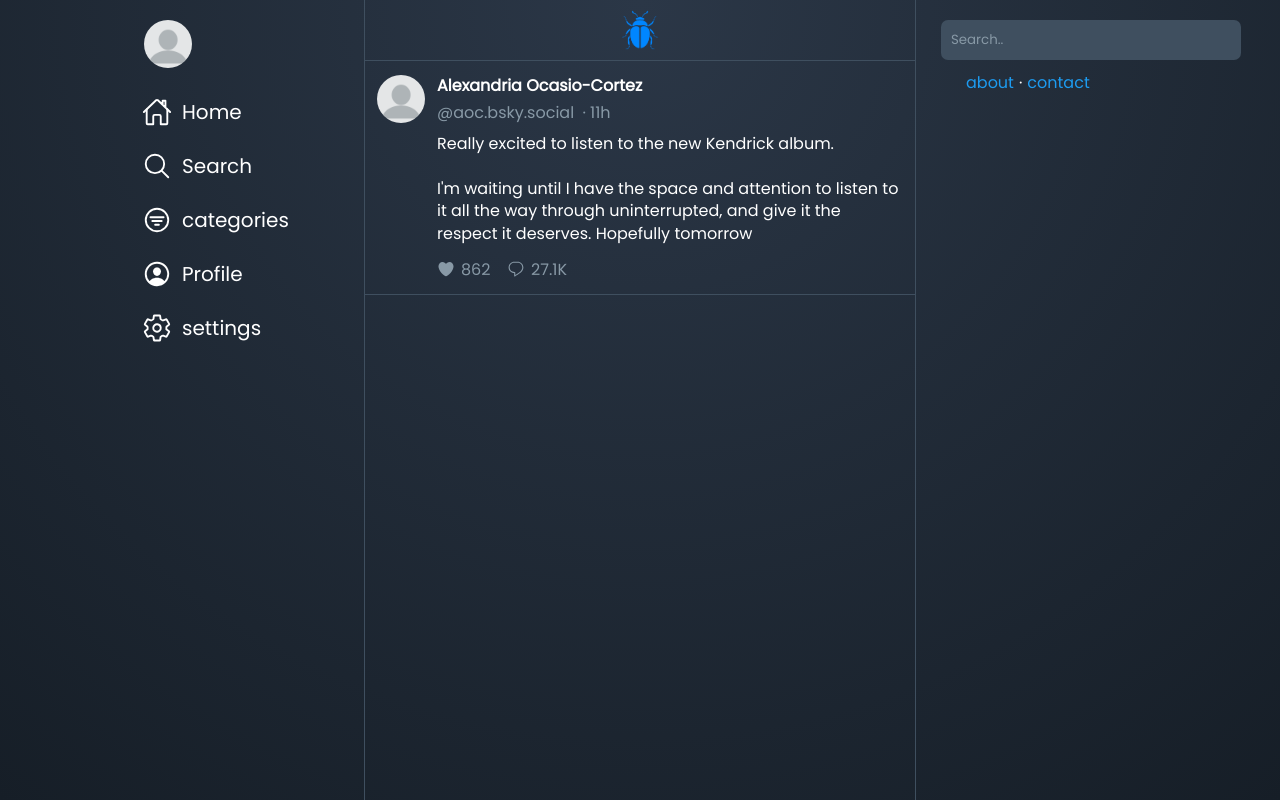
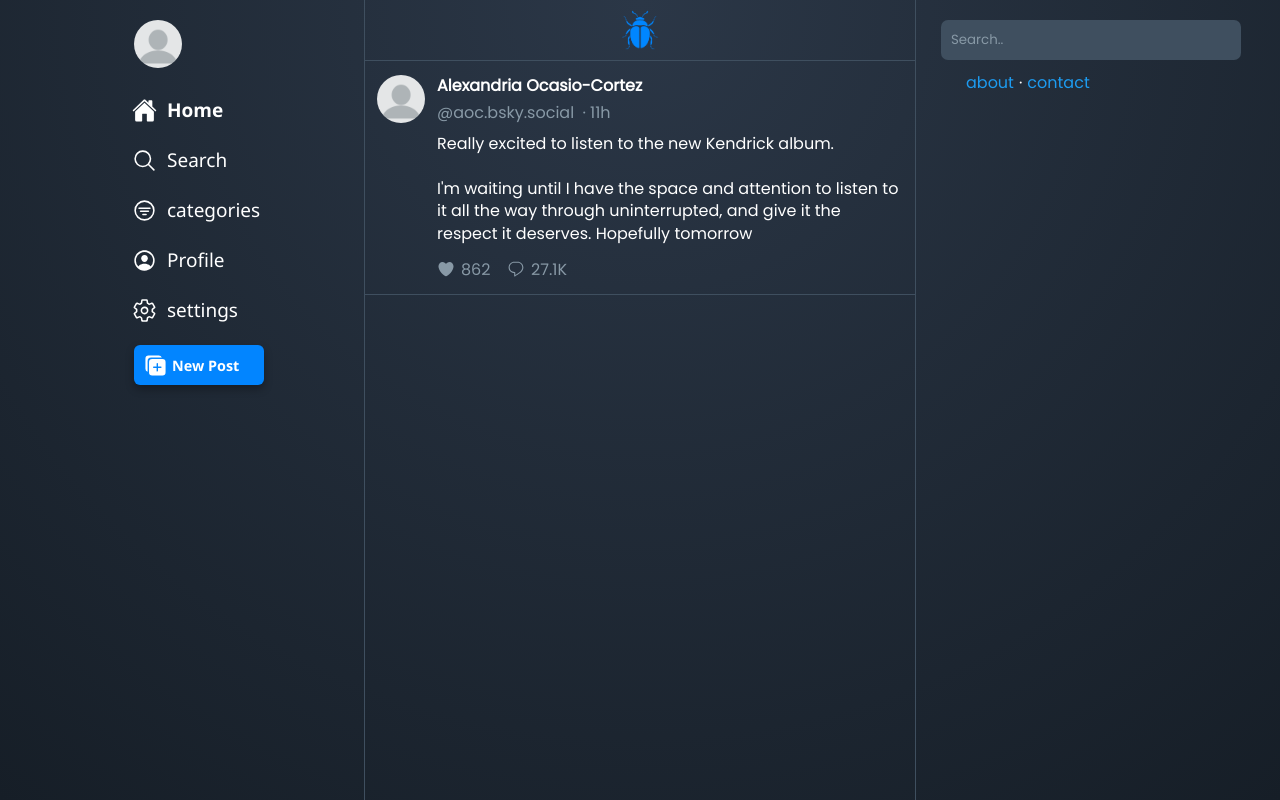
Before and after one commit to saljaoui/forum, a plain HTML site: page frontend/templates/home.html in a window 1280 px wide. Both pictures are taken after a click on the link "Home". Drawn offline with nearby package versions, Linux system fonts and the light colour scheme.

Commit message:
home css

```diff
--- a/frontend/static/css/home.css
+++ b/frontend/static/css/home.css
@@ -155,6 +155,64 @@
 
 .remember-forgot label input {
   accent-color: var(--color-action-hover);
+}
+
+
+.link-list a{
+  text-decoration: none;
+  color: var(--color-action-hover);
+}
+.link-list a:hover{
+color: var(--color-logo);
+}
+
+.nav-item h1 {
+  font-size: 19px;
+  font-weight: 100;
+}
+
+.logo-user img {
+  margin-left: 10px;
+  margin-bottom: 10px;
+  cursor: pointer;
+}
+
+.nav-item ion-icon {
+  font-size: 25px;
+  margin-right: 10px;
+}
+
+.nav-item ion-icon {
+  display: none;
+}
+
+.aside-nav h1 {
+  font-family: "Segoe UI", Roboto, "Helvetica Neue", sans-serif;
+}
+
+.nav-item.active h1{
+  font-weight: 900;
+}
+
+.aside-nav button {
+  display: flex;
+  width: 130px;
+  justify-items: center;
+  align-items: center;
+  padding: 10px;
+  height: 40px;
+  margin-left:10px ;
+  background-color: var(--color-logo);
+  border: none;
+  gap: 5px;
+}
+
+.aside-nav button ion-icon {
+  font-size: 23px;
+}
+
+.aside-nav button:hover {
+  background-color: var(--color-white);
 }
 
 .wrapper {
@@ -413,14 +471,6 @@
 gap: 5px;
 }
 
-.link-list a{
-  text-decoration: none;
-  color: var(--color-action-hover);
-}
-.link-list a:hover{
-color: var(--color-logo);
-}
-
 
 .nav-item {
   display: flex;
@@ -439,26 +489,90 @@
 
 }
 
-.logo-user img {
-  margin-left: 10px;
-  margin-bottom: 10px;
-}
-
-
-
 .aside-nav {
+  font-family: 'Franklin Gothic Medium', 'Arial Narrow', Arial, sans-serif;
   display: block;
   right: 0;
   margin-top: 20px;
   margin-left: auto;
   margin-right: 20px;
-  width: 210px;
-  }
+  width: 220px;
+}
 
-  .nav-item ion-icon{
-    font-size: 30px;
-    margin-right: 10px;
-  }
+.nav-item .active {
+  display: block;
+}
+
+
+
+
+
+
+
+
+
+
+
+
+
+
+
+
+
+
+
+
+
+
+
+
+
+
+
+
+
+
+
+
+
+
+
+
+
+
+
+
+
+
+
+
+
+
+
+
+
+
+
+
+
+
+
+
+
+
+
+
+
+
+
+
+
+
+
+
+
+
+
 
 
 
@@ -470,7 +584,9 @@
 
 
 
-
+.aside-nav {
+  display: block;
+}
 
 
 
--- /dev/null
+++ b/frontend/static/js/home.js
@@ -0,0 +1,24 @@
+const navItems = document.querySelectorAll('.nav-item');
+
+function activeByDefault() {
+    navItems.forEach(navItem => {
+        const outlineIcon = navItem.querySelector('ion-icon[name$="-outline"], ion-icon[name$="-sharp"]');
+        const filledIcon = navItem.querySelector('ion-icon:not([name$="-outline"]):not([name$="-sharp"])');
+        filledIcon.classList.remove('active');
+        outlineIcon.classList.add('active');
+        navItem.classList.remove('active')
+    });
+}
+
+navItems.forEach(navItem => {
+    navItem.addEventListener('click', function() {
+        activeByDefault();
+        navItem.classList.add('active')
+        const outlineIcon = this.querySelector('ion-icon[name$="-outline"], ion-icon[name$="-sharp"]');
+        const filledIcon = this.querySelector('ion-icon:not([name$="-outline"]):not([name$="-sharp"])');
+        if (outlineIcon.classList.contains('active')) {
+            outlineIcon.classList.remove('active');
+            filledIcon.classList.add('active');
+        }
+    });
+});
--- a/frontend/templates/home.html
+++ b/frontend/templates/home.html
@@ -1,9 +1,11 @@
 <!DOCTYPE html>
 <html lang="en">
-
   <head>
     <meta charset="UTF-8" />
-  <link href="https://fonts.googleapis.com/css?family=Poppins" rel="stylesheet" />
+    <link
+      href="https://fonts.googleapis.com/css?family=Poppins"
+      rel="stylesheet"
+    />
     <meta name="viewport" content="width=device-width, initial-scale=1.0" />
     <title>Forum Home</title>
     <link rel="stylesheet" href="../static/css/home.css" />
@@ -15,53 +17,63 @@
         <div class="join">
           <img class="logo" src="../static/imgs/logo.png" alt="logo" />
           <h2>Join the conversation</h2>
-        <button class="btnLogin-popup" onclick="window.location.href='/login'">
+          <button
+            class="btnLogin-popup"
+            onclick="window.location.href='/login'"
+          >
             Login
           </button>
-        <button class="btnSignUp-popup" onclick="window.location.href='/login'">
+          <button
+            class="btnSignUp-popup"
+            onclick="window.location.href='/login'"
+          >
             Sign up
           </button>
         </div>
 
         <div class="aside-nav">
           <div class="logo-user">
-          <img src="../static/imgs/profilePic.png" class="avatar" alt="Profile picture" />
-
+            <img
+              src="../static/imgs/profilePic.png"
+              class="avatar"
+              alt="Profile picture"
+            />
           </div>
           <nav>
             <a href="#" class="nav-item">
-            <ion-icon name="home-outline"></ion-icon>
-            <!-- <ion-icon name="home"></ion-icon> -->
-            Home
+              <ion-icon class="active" name="home-outline"></ion-icon>
+              <ion-icon name="home"></ion-icon>
+              <h1>Home</h1>
             </a>
 
             <a href="#" class="nav-item">
-            <ion-icon name="search-outline"></ion-icon>
-            <!-- <svg xmlns="http://www.w3.org/2000/svg" x="0px" y="0px" width="30" height="30" style="fill: #fff;" viewBox="0 0 24 24">
-              <path d="M 10 2 C 5.589 2 2 5.589 2 10 C 2 14.411 5.589 18 10 18 C 12.026 18 13.872203 17.236234 15.283203 15.990234 L 21.646484 22.353516 C 21.743484 22.450516 21.872 22.5 22 22.5 C 22.128 22.5 22.255516 22.450516 22.353516 22.353516 C 22.548516 22.157516 22.548516 21.842484 22.353516 21.646484 L 15.990234 15.283203 C 17.236234 13.873203 18 12.026 18 10 C 18 5.589 14.411 2 10 2 z M 10 3 C 13.859 3 17 6.14 17 10 C 17 13.86 13.859 17 10 17 C 6.141 17 3 13.86 3 10 C 3 6.14 6.141 3 10 3 z M 10 4 A 6 6 0 0 0 10 16 A 6 6 0 0 0 10 4 z"></path>
-              </svg> -->
-            Search
+              <ion-icon class="active" name="search-outline"></ion-icon>
+              <ion-icon name="search"></ion-icon>
+              <h1>Search</h1>
             </a>
 
-
-
-
-
             <a href="#" class="nav-item">
-            <ion-icon name="filter-circle-outline"></ion-icon>
-            <!-- <ion-icon name="filter-circle"></ion-icon> -->
-            categories
+              <ion-icon class="active" name="filter-circle-outline"></ion-icon>
+              <ion-icon name="filter-circle"></ion-icon>
+              <h1>categories</h1>
             </a>
             <a href="#" class="nav-item">
-          <ion-icon name="person-circle-outline"></ion-icon>
-          <!-- <ion-icon name="person-circle"></ion-icon> -->
-          Profile
+              <ion-icon class="active" name="person-circle-outline"></ion-icon>
+              <ion-icon name="person-circle"></ion-icon>
+              <h1>Profile</h1>
             </a>
             <a href="#" class="nav-item">
-        <ion-icon name="settings-outline"></ion-icon>
-        <!-- <ion-icon name="settings"></ion-icon> -->
-        settings
+              <ion-icon class="active" name="settings-outline"></ion-icon>
+              <ion-icon  name="settings"></ion-icon>
+              <h1>settings</h1>
             </a>
+            <button
+            class="btnLogin-popup"
+            onclick="window.location.href='/login'"
+          >
+          <ion-icon name="duplicate"></ion-icon>
+            <h1>New Post</h1>
+          </button>
           </nav>
         </div>
       </aside>
@@ -71,7 +83,11 @@
         </div>
         <div class="post">
           <div class="post-header">
-          <img src="../static/imgs/profilePic.png" class="avatar" alt="Profile picture" />
+            <img
+              src="../static/imgs/profilePic.png"
+              class="avatar"
+              alt="Profile picture"
+            />
             <div class="user-info">
               <div class="display-name">Alexandria Ocasio-Cortez</div>
               <span class="username">@aoc.bsky.social</span>
@@ -87,16 +103,28 @@
           </div>
           <div class="post-actions">
             <div class="action">
-            <svg width="18" height="18" viewBox="0 0 24 24" fill="currentColor">
+              <svg
+                width="18"
+                height="18"
+                viewBox="0 0 24 24"
+                fill="currentColor"
+              >
                 <path
-                d="M12 21.638h-.014C9.403 21.59 1.95 14.856 1.95 8.478c0-3.064 2.525-5.754 5.403-5.754 2.29 0 3.83 1.58 4.646 2.73.814-1.148 2.354-2.73 4.645-2.73 2.88 0 5.404 2.69 5.404 5.755 0 6.376-7.454 13.11-10.037 13.157H12z" />
+                  d="M12 21.638h-.014C9.403 21.59 1.95 14.856 1.95 8.478c0-3.064 2.525-5.754 5.403-5.754 2.29 0 3.83 1.58 4.646 2.73.814-1.148 2.354-2.73 4.645-2.73 2.88 0 5.404 2.69 5.404 5.755 0 6.376-7.454 13.11-10.037 13.157H12z"
+                />
               </svg>
               <span>862</span>
             </div>
             <div class="action">
-            <svg width="18" height="18" viewBox="0 0 24 24" fill="currentColor">
+              <svg
+                width="18"
+                height="18"
+                viewBox="0 0 24 24"
+                fill="currentColor"
+              >
                 <path
-                d="M14.046 2.242l-4.148-.01h-.002c-4.374 0-7.8 3.427-7.8 7.802 0 4.098 3.186 7.206 7.465 7.37v3.828c0 .108.044.286.12.403.142.225.384.347.632.347.138 0 .277-.038.402-.118.264-.168 6.473-4.14 8.088-5.506 1.902-1.61 3.04-3.97 3.043-6.312v-.017c-.006-4.367-3.43-7.787-7.8-7.788zm3.787 12.972c-1.134.96-4.862 3.405-6.772 4.643V16.67c0-.414-.335-.75-.75-.75h-.396c-3.66 0-6.318-2.476-6.318-5.886 0-3.534 2.768-6.302 6.3-6.302l4.147.01h.002c3.532 0 6.3 2.766 6.302 6.296-.003 1.91-.942 3.844-2.514 5.176z" />
+                  d="M14.046 2.242l-4.148-.01h-.002c-4.374 0-7.8 3.427-7.8 7.802 0 4.098 3.186 7.206 7.465 7.37v3.828c0 .108.044.286.12.403.142.225.384.347.632.347.138 0 .277-.038.402-.118.264-.168 6.473-4.14 8.088-5.506 1.902-1.61 3.04-3.97 3.043-6.312v-.017c-.006-4.367-3.43-7.787-7.8-7.788zm3.787 12.972c-1.134.96-4.862 3.405-6.772 4.643V16.67c0-.414-.335-.75-.75-.75h-.396c-3.66 0-6.318-2.476-6.318-5.886 0-3.534 2.768-6.302 6.3-6.302l4.147.01h.002c3.532 0 6.3 2.766 6.302 6.296-.003 1.91-.942 3.844-2.514 5.176z"
+                />
               </svg>
               <span>27.1K</span>
             </div>
@@ -110,8 +138,15 @@
         </div>
       </aside>
     </section>
-  <script type="module" src="https://unpkg.com/ionicons@7.1.0/dist/ionicons/ionicons.esm.js"></script>
-    <script nomodule src="https://unpkg.com/ionicons@7.1.0/dist/ionicons/ionicons.js"></script>
+    <script
+      type="module"
+      src="https://unpkg.com/ionicons@7.1.0/dist/ionicons/ionicons.esm.js"
+    ></script>
+    <script
+      nomodule
+      src="https://unpkg.com/ionicons@7.1.0/dist/ionicons/ionicons.js"
+    ></script>
+    <script src="../static/js/home.js"></script>
+
   </body>
-
 </html>
```
Also changed, not shown: frontend/static/js/script.js (line endings or trailing spaces). Lines whose indentation alone changed are shown as unchanged.
